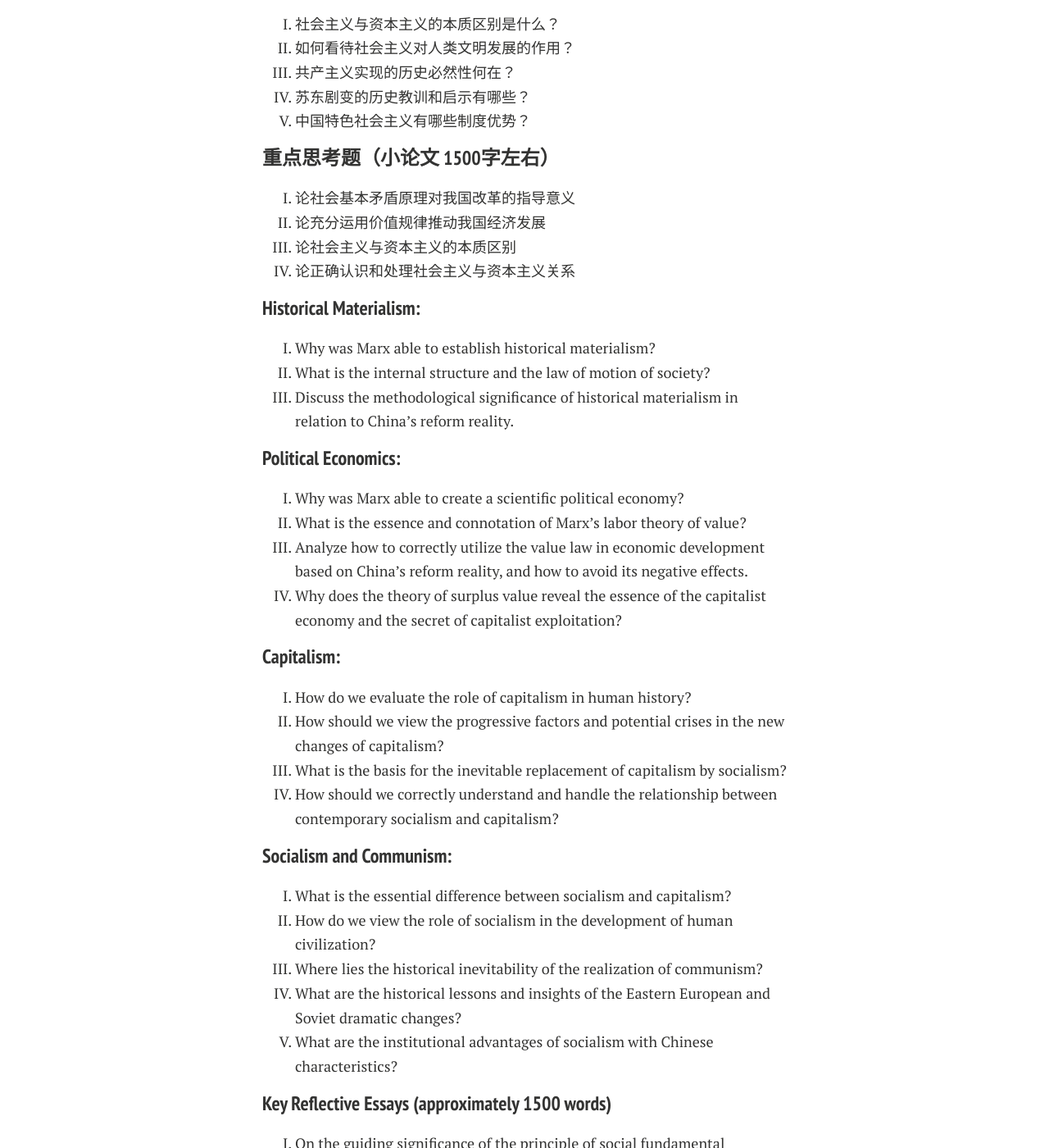
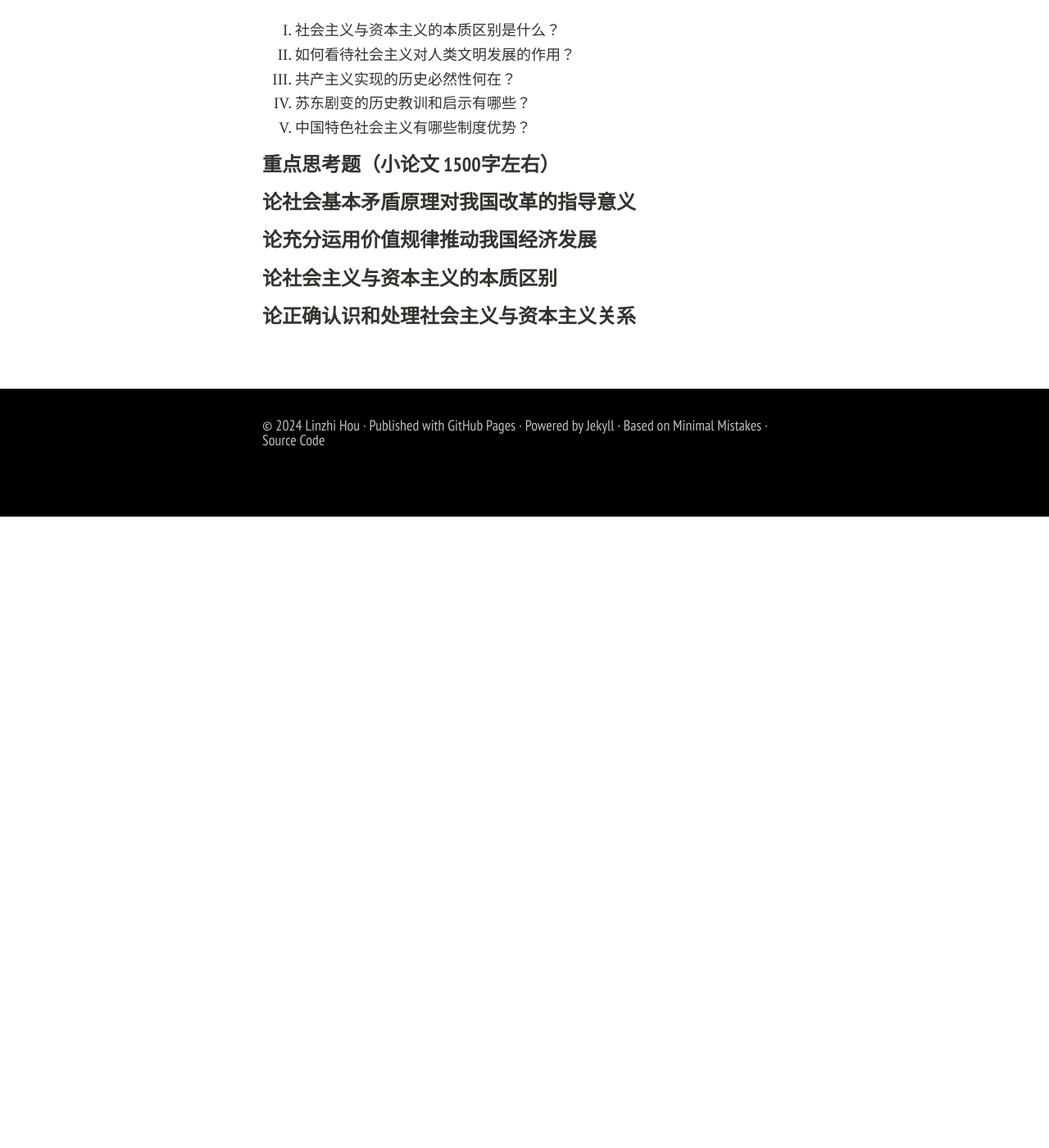
Before and after one commit to Zenith-Hlz/Zenith-Hlz.github.io, a Jekyll site: the page built from essays/marxism.md, in a window 1280 px wide and 1400 px high, scrolled down 756 px. Shown: the whole window at 82% size. Built offline with Jekyll 4.4.1, drawn with Linux system fonts in a browser that asks for light colours; nearby versions of some CDN libraries; comment, search, counter and statistics services are not loaded; a style sheet for code colours, icons or effects is not loaded; after the commit the page ends 1386 px from its top, so only the background shows below that; some of the changed text lies outside the part shown.

Commit message:
marxism add paper

```diff
--- a/essays/marxism.md
+++ b/essays/marxism.md
@@ -4,16 +4,16 @@ permalink: /essays/marxism/index.html
 title: 马克思主义基本原理
 ---
 
-### 马克思主义基本原理
+## 马克思主义基本原理
 
 ---
 
-#### [唯物史观](https://www.houlinzhi.com/essays/marxism/historical_materialism/index.html)：
+### [唯物史观](https://www.houlinzhi.com/essays/marxism/historical_materialism/index.html)：
 1. 马克思为什么能够创立历史唯物主义？
 2. 社会的内部结构和运动规律是什么？
 3. 结合我国改革实际谈谈唯物史观的方法论意义。
 
-#### [政治经济学](https://www.houlinzhi.com/essays/marxism/political_economy/index.html)：
+### [政治经济学](https://www.houlinzhi.com/essays/marxism/political_economy/index.html)：
 1. 马克思为什么能够创立科学的政治经济学？
 2. 马克思的劳动价值论的本质和内涵是什么？
 3. 结合中国改革实际分析如何正确利用价值规律在
@@ -21,52 +21,25 @@ title: 马克思主义基本原理
 4. 为什么说剩余价值理论揭示了资本主义经济
    的本质和资本家剥削的秘密？
 
-#### [资本主义](https://www.houlinzhi.com/essays/marxism/capitalism/index.html)：
+### [资本主义](https://www.houlinzhi.com/essays/marxism/capitalism/index.html)：
 1. 怎样评价资本主义在人类历史上的作用？
 2. 如何看待资本主义新变化中的进步因素和潜在危机？
 3. 资本主义必然被社会主义所取代的根据是什么？
 4. 如何正确认识和处理当代社会主义与资本主义的关系？
 
-#### [社会主义和共产主义](https://www.houlinzhi.com/essays/marxism/socialism/index.html)：
+### [社会主义和共产主义](https://www.houlinzhi.com/essays/marxism/socialism/index.html)：
 1. 社会主义与资本主义的本质区别是什么？
 2. 如何看待社会主义对人类文明发展的作用？
 3. 共产主义实现的历史必然性何在？
 4. 苏东剧变的历史教训和启示有哪些？
 5. 中国特色社会主义有哪些制度优势？
 
-#### 重点思考题（小论文 1500字左右）
+### 重点思考题（小论文 1500字左右）
 
-1. 论社会基本矛盾原理对我国改革的指导意义
-2. 论充分运用价值规律推动我国经济发展
-3. 论社会主义与资本主义的本质区别
-4. 论正确认识和处理社会主义与资本主义关系
+#### 论社会基本矛盾原理对我国改革的指导意义
 
-#### Historical Materialism:
-1. Why was Marx able to establish historical materialism?
-2. What is the internal structure and the law of motion of society?
-3. Discuss the methodological significance of historical materialism in relation to China's reform reality.
+#### 论充分运用价值规律推动我国经济发展
 
-#### Political Economics:
-1. Why was Marx able to create a scientific political economy?
-2. What is the essence and connotation of Marx's labor theory of value?
-3. Analyze how to correctly utilize the value law in economic development based on China's reform reality, and how to avoid its negative effects.
-4. Why does the theory of surplus value reveal the essence of the capitalist economy and the secret of capitalist exploitation?
+#### 论社会主义与资本主义的本质区别
 
-#### Capitalism:
-1. How do we evaluate the role of capitalism in human history?
-2. How should we view the progressive factors and potential crises in the new changes of capitalism?
-3. What is the basis for the inevitable replacement of capitalism by socialism?
-4. How should we correctly understand and handle the relationship between contemporary socialism and capitalism?
-
-#### Socialism and Communism:
-1. What is the essential difference between socialism and capitalism?
-2. How do we view the role of socialism in the development of human civilization?
-3. Where lies the historical inevitability of the realization of communism?
-4. What are the historical lessons and insights of the Eastern European and Soviet dramatic changes?
-5. What are the institutional advantages of socialism with Chinese characteristics?
-
-#### Key Reflective Essays (approximately 1500 words)
-1. On the guiding significance of the principle of social fundamental contradictions for China's reform
-2. On fully utilizing the value law to promote China's economic development
-3. On the essential difference between socialism and capitalism
-4. On correctly understanding and handling the relationship between socialism and capitalism
+#### 论正确认识和处理社会主义与资本主义关系
```
Also changed, not shown: essays/2024_fall_final_week.md (+1 -1 lines), essays/marxism/capitalism.md (+1 -1 lines), essays/marxism/historical_materialism.md (+1 -1 lines), essays/marxism/socialism.md (+1 -1 lines), essays/marxism/thoughts.md (added, +53 -0 lines).
